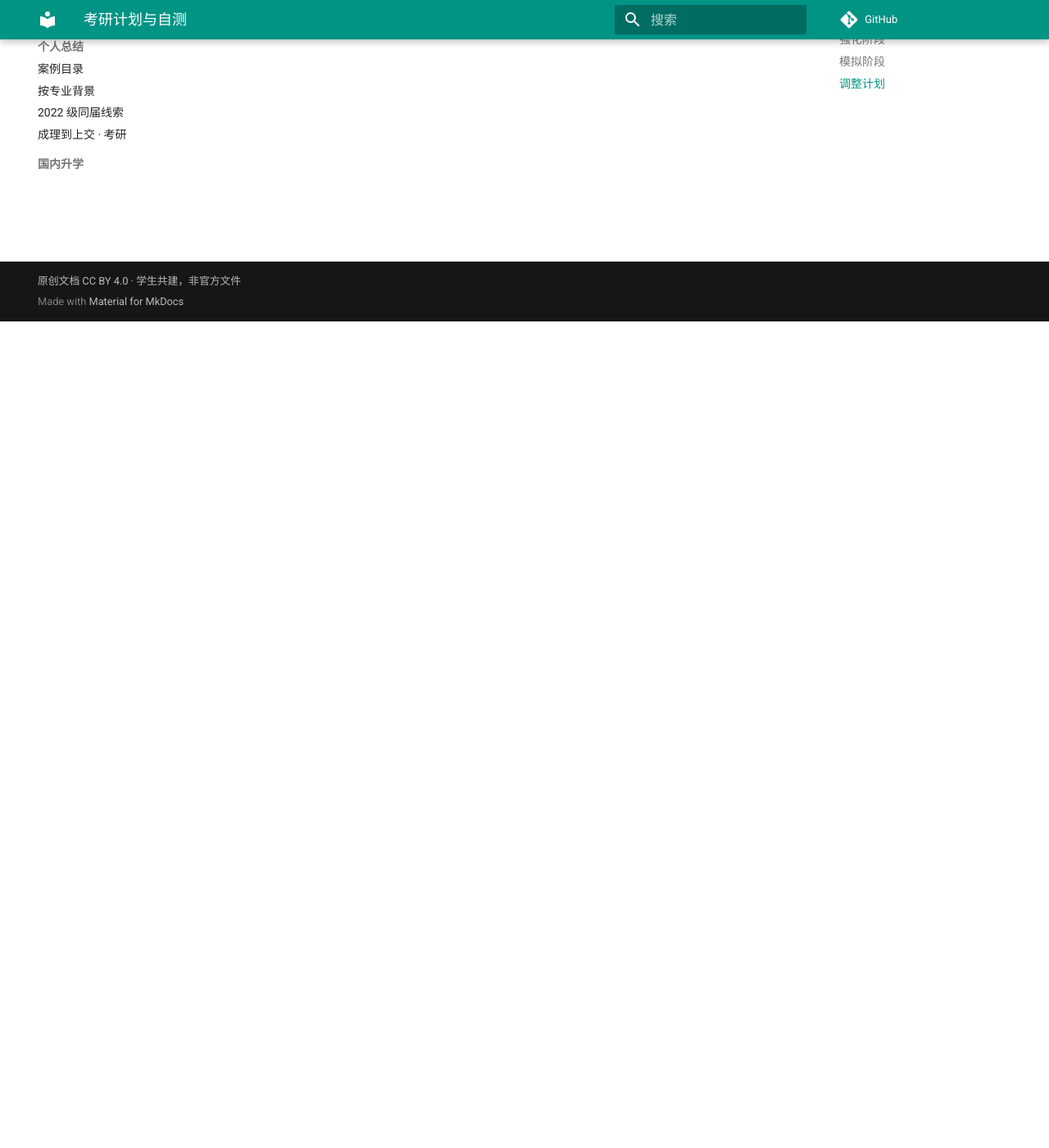
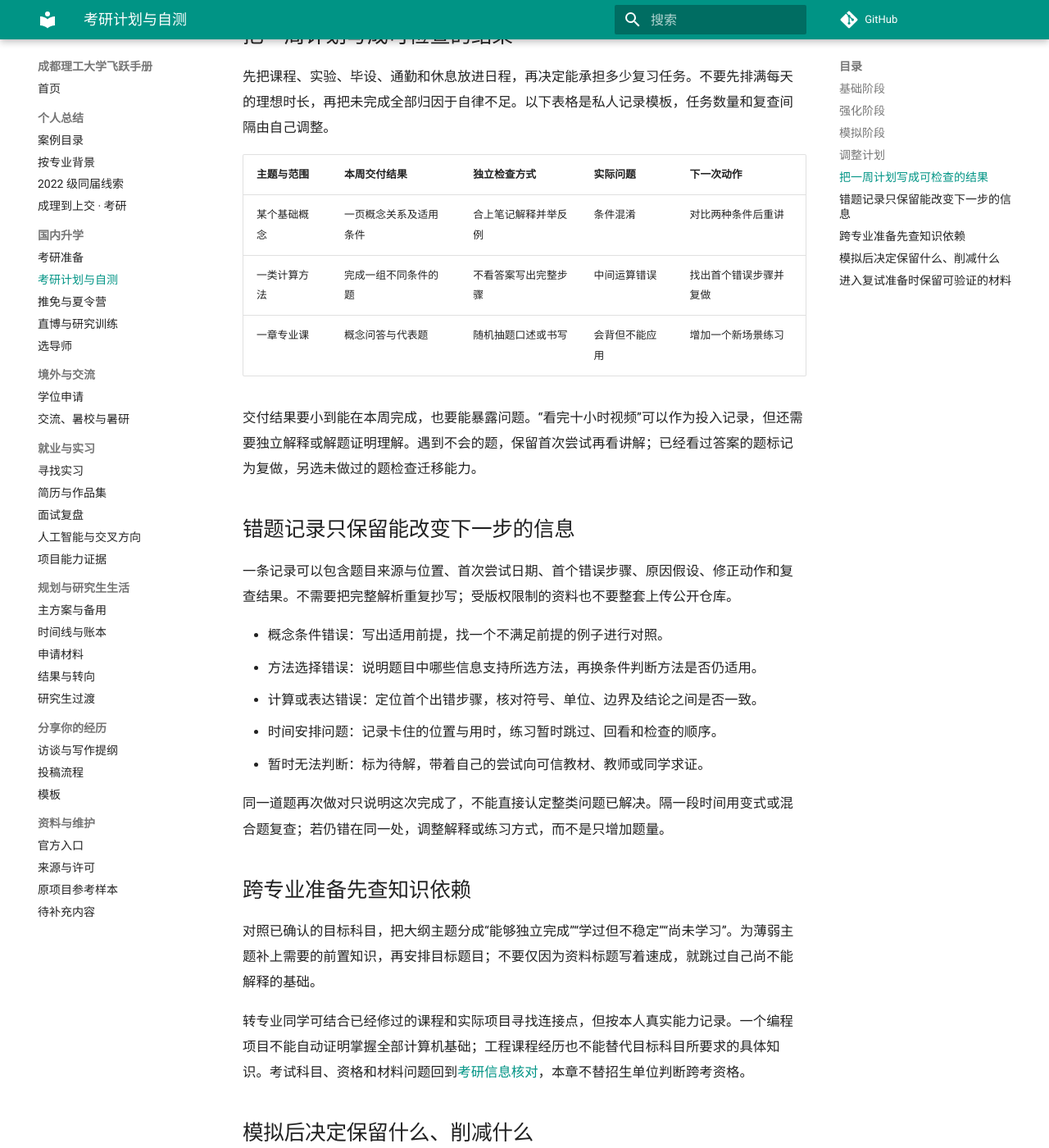
Before and after one commit to determine123/CDUT-Application, an MkDocs documentation site: the page built from docs/domestic/exam-plan.md, in a window 1280 px wide and 1400 px high, scrolled down 1008 px. Shown: the whole window at 82% size. Built offline with MkDocs 1.6.1 and Material for MkDocs 9.7.7, drawn with Linux system fonts in a browser that asks for light colours; comment, search, counter and statistics services are not loaded; some of the changed text lies outside the part shown.

Commit message:
docs: add actionable exam preparation and review methods

```diff
--- a/docs/domestic/exam-plan.md
+++ b/docs/domestic/exam-plan.md
@@ -17,3 +17,46 @@
 每两周比较预计与实际进度。课程、毕设或状态变化时缩小任务，但保留关键科目和毕业义务。备用方案必须真实可执行，而不是无限增加报考方向。
 
 本册不给出未经核实的上交考试科目和录取分数。读者需先确认自己的目标专业，再制定计划。
+
+
+## 把一周计划写成可检查的结果
+
+先把课程、实验、毕设、通勤和休息放进日程，再决定能承担多少复习任务。不要先排满每天的理想时长，再把未完成全部归因于自律不足。以下表格是私人记录模板，任务数量和复查间隔由自己调整。
+
+| 主题与范围 | 本周交付结果 | 独立检查方式 | 实际问题 | 下一次动作 |
+| --- | --- | --- | --- | --- |
+| 某个基础概念 | 一页概念关系及适用条件 | 合上笔记解释并举反例 | 条件混淆 | 对比两种条件后重讲 |
+| 一类计算方法 | 完成一组不同条件的题 | 不看答案写出完整步骤 | 中间运算错误 | 找出首个错误步骤并复做 |
+| 一章专业课 | 概念问答与代表题 | 随机抽题口述或书写 | 会背但不能应用 | 增加一个新场景练习 |
+
+交付结果要小到能在本周完成，也要能暴露问题。“看完十小时视频”可以作为投入记录，但还需要独立解释或解题证明理解。遇到不会的题，保留首次尝试再看讲解；已经看过答案的题标记为复做，另选未做过的题检查迁移能力。
+
+## 错题记录只保留能改变下一步的信息
+
+一条记录可以包含题目来源与位置、首次尝试日期、首个错误步骤、原因假设、修正动作和复查结果。不需要把完整解析重复抄写；受版权限制的资料也不要整套上传公开仓库。
+
+- 概念条件错误：写出适用前提，找一个不满足前提的例子进行对照。
+- 方法选择错误：说明题目中哪些信息支持所选方法，再换条件判断方法是否仍适用。
+- 计算或表达错误：定位首个出错步骤，核对符号、单位、边界及结论之间是否一致。
+- 时间安排问题：记录卡住的位置与用时，练习暂时跳过、回看和检查的顺序。
+- 暂时无法判断：标为待解，带着自己的尝试向可信教材、教师或同学求证。
+
+同一道题再次做对只说明这次完成了，不能直接认定整类问题已解决。隔一段时间用变式或混合题复查；若仍错在同一处，调整解释或练习方式，而不是只增加题量。
+
+## 跨专业准备先查知识依赖
+
+对照已确认的目标科目，把大纲主题分成“能够独立完成”“学过但不稳定”“尚未学习”。为薄弱主题补上需要的前置知识，再安排目标题目；不要仅因为资料标题写着速成，就跳过自己尚不能解释的基础。
+
+转专业同学可结合已经修过的课程和实际项目寻找连接点，但按本人真实能力记录。一个编程项目不能自动证明掌握全部计算机基础；工程课程经历也不能替代目标科目所要求的具体知识。考试科目、资格和材料问题回到[考研信息核对](exam.md)，本章不替招生单位判断跨考资格。
+
+## 模拟后决定保留什么、削减什么
+
+复盘一套练习时，分别记录未掌握的知识、可以完成却失误的部分，以及时间不足导致的遗漏。先选择少量可修复且影响反复出现的问题，明确下一周怎样检查修复结果。模拟题来源、范围和难度不同，分数不宜直接混在一条趋势线上，更不能据此保证录取。
+
+若持续无法完成计划，先核对任务量与真实可用时间是否匹配，再削减重复抄写、无反馈刷视频等活动。缩减任务时写清暂缓内容及回看条件；对毕业、报名和材料的硬性事项另设提醒，不因复习计划调整而遗漏。状态明显影响日常学习生活时，可向可信任的人或学校支持渠道寻求帮助。
+
+## 进入复试准备时保留可验证的材料
+
+专业基础复习与项目表达可以共同准备：为每项自己参与的项目整理问题、本人负责部分、采用方法、结果证据和不足。用几分钟解释清楚，再请同学追问关键选择与失败情况；答不上来时回到材料核实，不补编实验数据或贡献。
+
+正式复试内容、材料形式和提交时间以目标单位当年通知为准。将通知要求转成自己的核对清单，敏感证件仅通过指定渠道提交。导师交流和科研匹配可继续阅读[选导师与科研匹配](supervisor.md)，不把交流回复视为录取结果。
```
Also changed, not shown: other parts of docs/domestic/exam-plan.md (+1 -1 lines).
